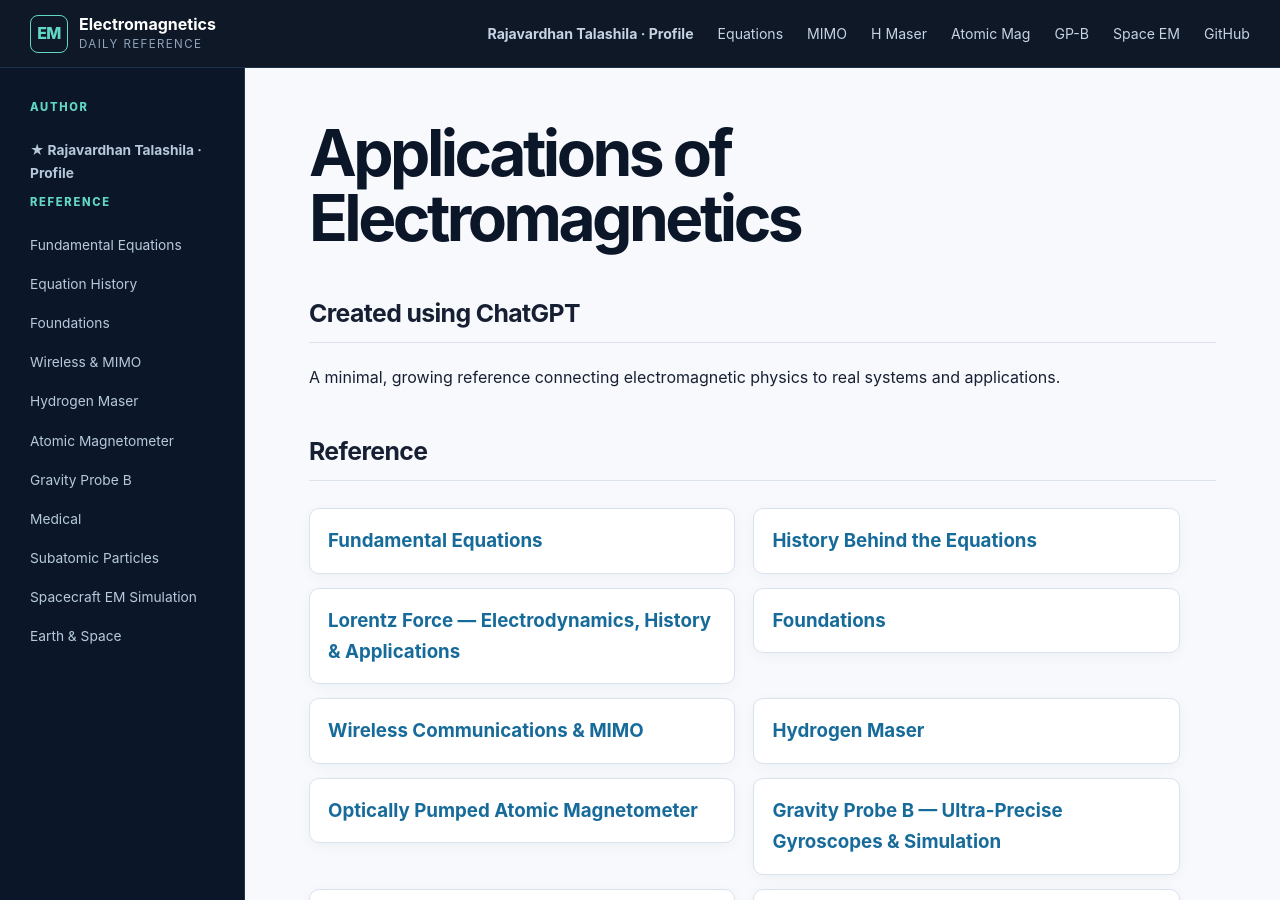
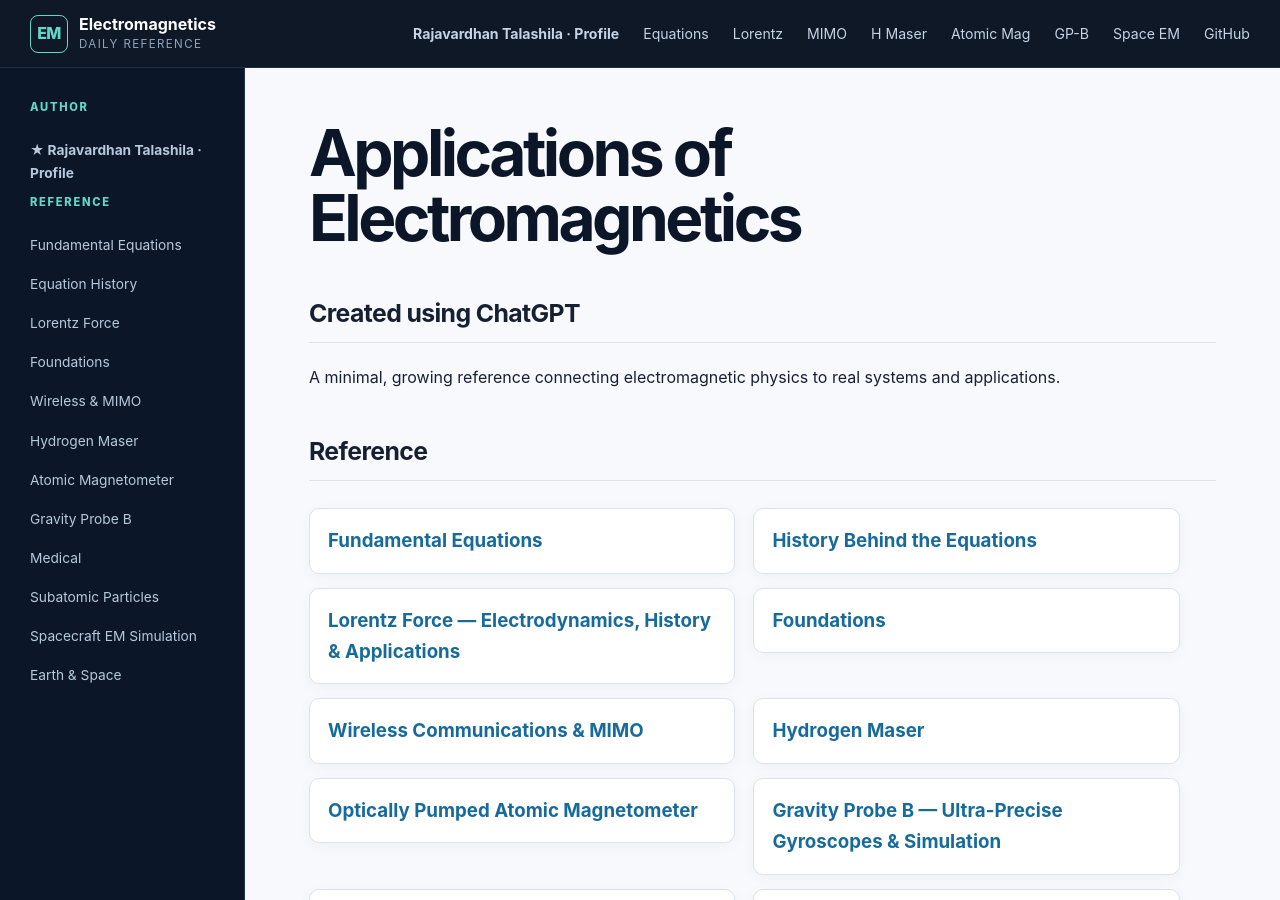
Before and after one commit to RajavardhanT/Electromagnetics_Applications, a Jekyll site: the page built from index.md, in a window 1280 px wide and 900 px high. Built offline with Jekyll 4.4.1, drawn with Linux system fonts in a browser that asks for light colours.

Commit message:
Add Lorentz force to reference navigation

```diff
--- a/_layouts/default.html
+++ b/_layouts/default.html
@@ -18,6 +18,7 @@
     <nav class="topnav" aria-label="Primary">
       <a href="https://rajavardhant.github.io/"><strong>Rajavardhan Talashila · Profile</strong></a>
       <a href="{{ '/reference/fundamental-equations.html' | relative_url }}">Equations</a>
+      <a href="{{ '/lorentz-force/' | relative_url }}">Lorentz</a>
       <a href="{{ '/wireless/' | relative_url }}">MIMO</a>
       <a href="{{ '/hydrogen-maser/' | relative_url }}">H Maser</a>
       <a href="{{ '/atomic-magnetometer/' | relative_url }}">Atomic Mag</a>
@@ -35,6 +36,7 @@
       <div class="sidebar-title">REFERENCE</div>
       <a href="{{ '/reference/fundamental-equations.html' | relative_url }}">Fundamental Equations</a>
       <a href="{{ '/reference/equation-history.html' | relative_url }}">Equation History</a>
+      <a href="{{ '/lorentz-force/' | relative_url }}">Lorentz Force</a>
       <a href="{{ '/foundations/' | relative_url }}">Foundations</a>
       <a href="{{ '/wireless/' | relative_url }}">Wireless & MIMO</a>
       <a href="{{ '/hydrogen-maser/' | relative_url }}">Hydrogen Maser</a>
```
